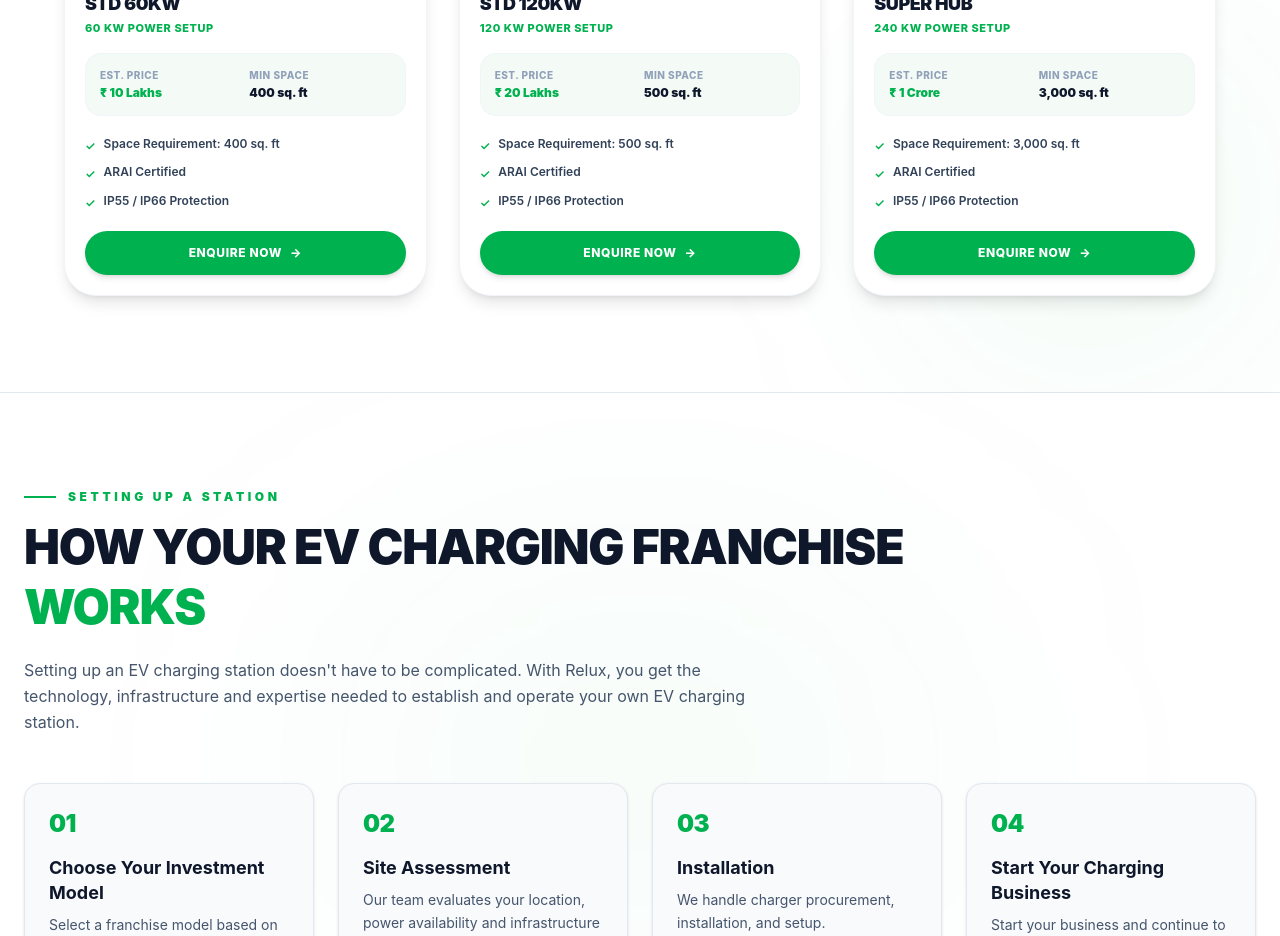
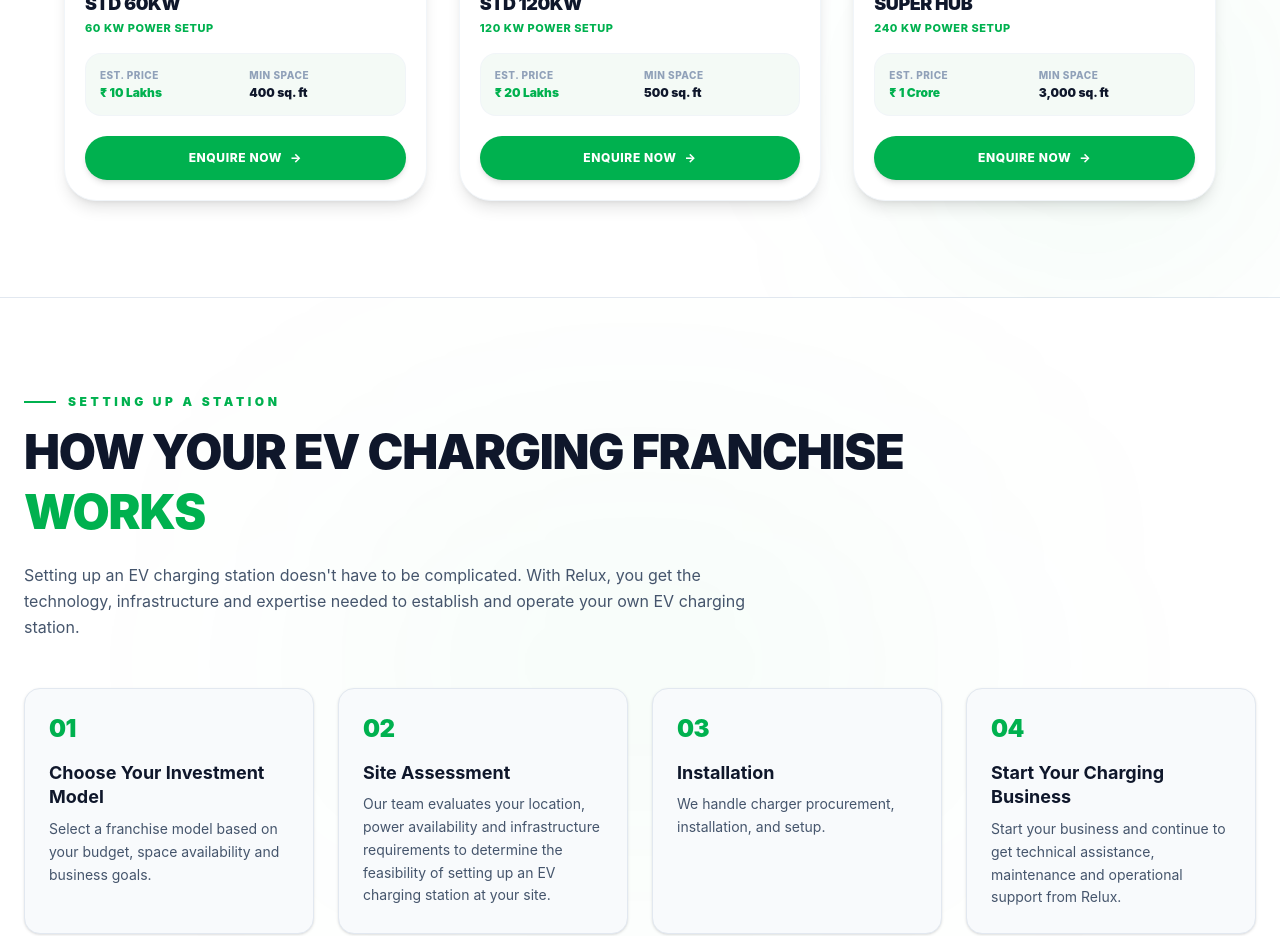
Before and after one commit to codestobecreated/franchise_landing-page-for-google-ads, a Next.js app: page / in a window 1280 px wide. Shown: the part 1220-2156 px from the top of the page. Built offline with nearby package versions, Linux system fonts and the light colour scheme.

Commit message:
remove feature checklist items from franchise model cards

```diff
--- a/app/business/franchise/components/FranchiseModels.tsx
+++ b/app/business/franchise/components/FranchiseModels.tsx
@@ -96,17 +96,7 @@ export default function FranchiseModels() {
                 </div>
               </div>
 
-              {/* Bullet Features List with Green Checkmarks */}
-              <div className="space-y-2.5 mb-5 flex-1">
-                {model.features && model.features.length > 0 && (
-                  model.features.map((feat, fIdx) => (
-                    <div key={fIdx} className="flex items-start gap-2 text-xs text-slate-700 font-semibold leading-snug">
-                      <span className="text-[#00b14f] shrink-0 mt-0.5">✓</span>
-                      <span>{feat}</span>
-                    </div>
-                  ))
-                )}
-              </div>
+
 
               {/* ENQUIRE NOW Button */}
               <button
--- a/franchisemodel.tsx
+++ b/franchisemodel.tsx
@@ -118,17 +118,7 @@ export default function FranchiseModels() {
                 </div>
               </div>
 
-              {/* Bullet Features List with Green Checkmarks */}
-              <div className="space-y-2.5 mb-5 flex-1">
-                {model.features && model.features.length > 0 && (
-                  model.features.map((feat: string, fIdx: number) => (
-                    <div key={fIdx} className="flex items-start gap-2 text-xs text-slate-700 font-semibold leading-snug">
-                      <CheckCircle2 className="w-4 h-4 text-[#00b14f] shrink-0 mt-0.5" />
-                      <span>{feat}</span>
-                    </div>
-                  ))
-                )}
-              </div>
+
 
               {/* Guaranteed Income Stats */}
               {/* {(model.income || model.units || model.returns) && (
```
